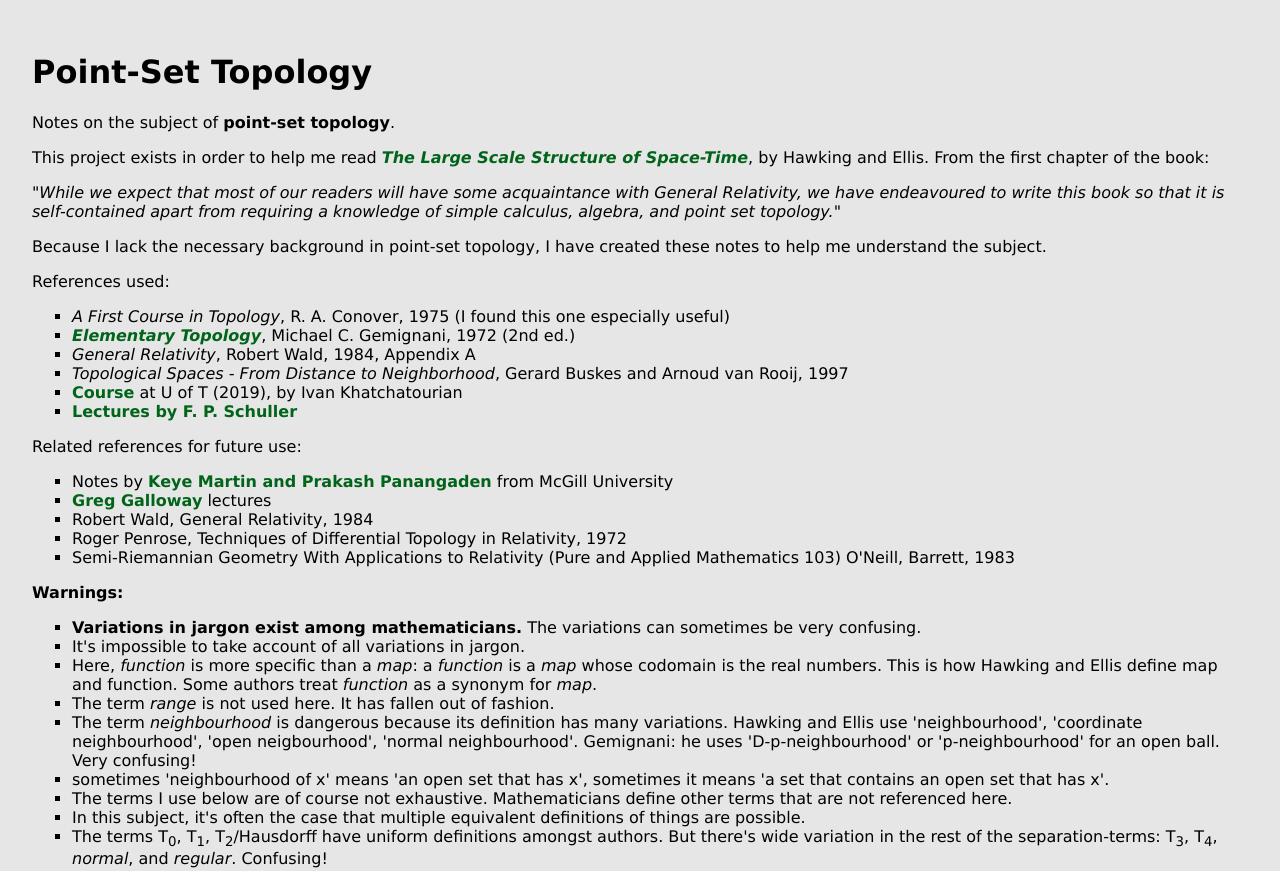
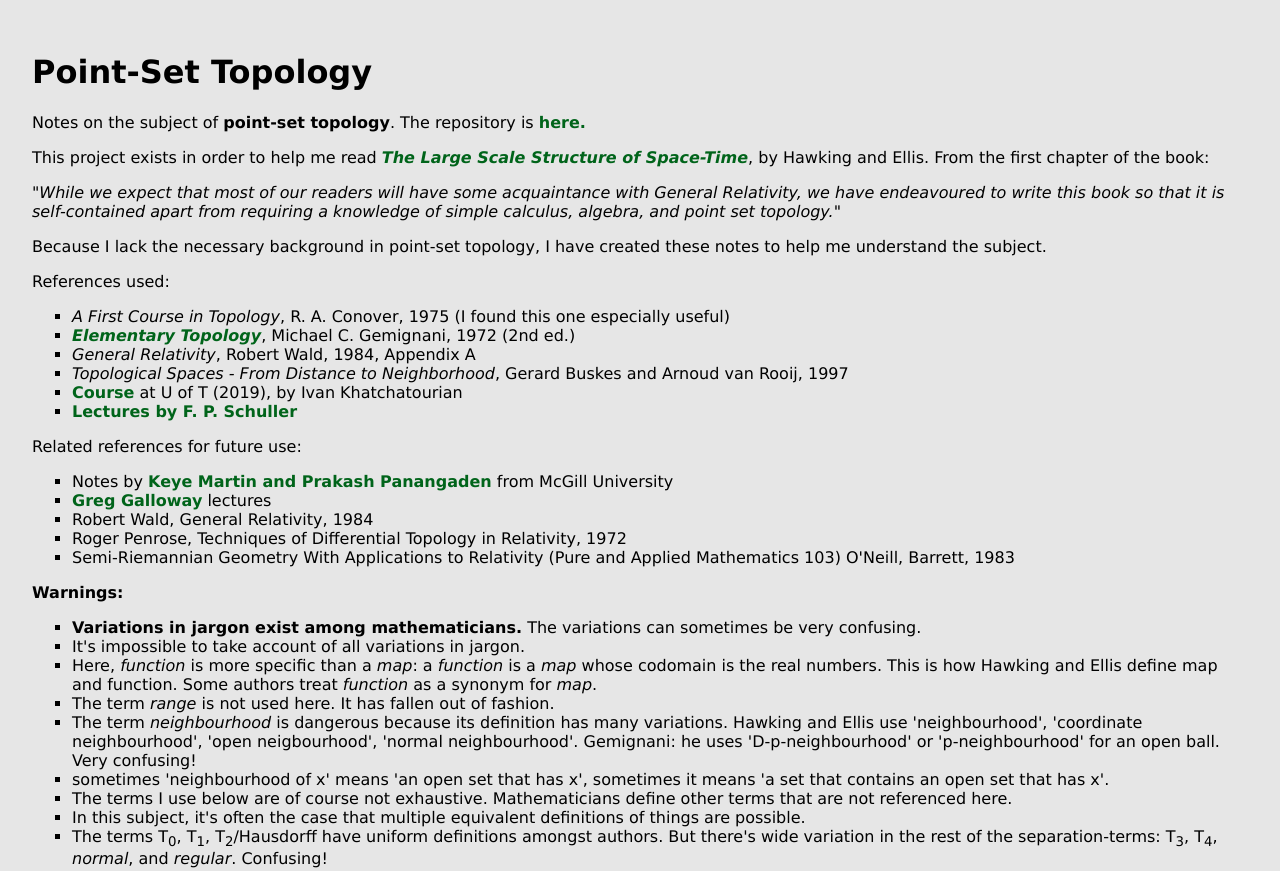
Before and after one commit to johanley/topology, a plain HTML site: page docs/index.html in a window 1280 px wide. Shown: the top 871 px of the page. Drawn offline with Linux system fonts and the light colour scheme.

Commit message:
Basic editing.

```diff
--- a/docs/index.html
+++ b/docs/index.html
@@ -13,7 +13,7 @@
 <body>
 
 <h1>Point-Set Topology</h1>
-Notes on the subject of <b>point-set topology</b>.
+Notes on the subject of <b>point-set topology</b>. The repository is <a href='https://github.com/johanley/topology'>here.</a>
 
 <P>This project exists in order to help me read
 <a href='https://archive.org/details/largescalestruct0000hawk/page/n5/mode/2up'><em>The Large Scale Structure of Space-Time</em></a>, by Hawking and Ellis.
```
Also changed, not shown: 1 other file.
